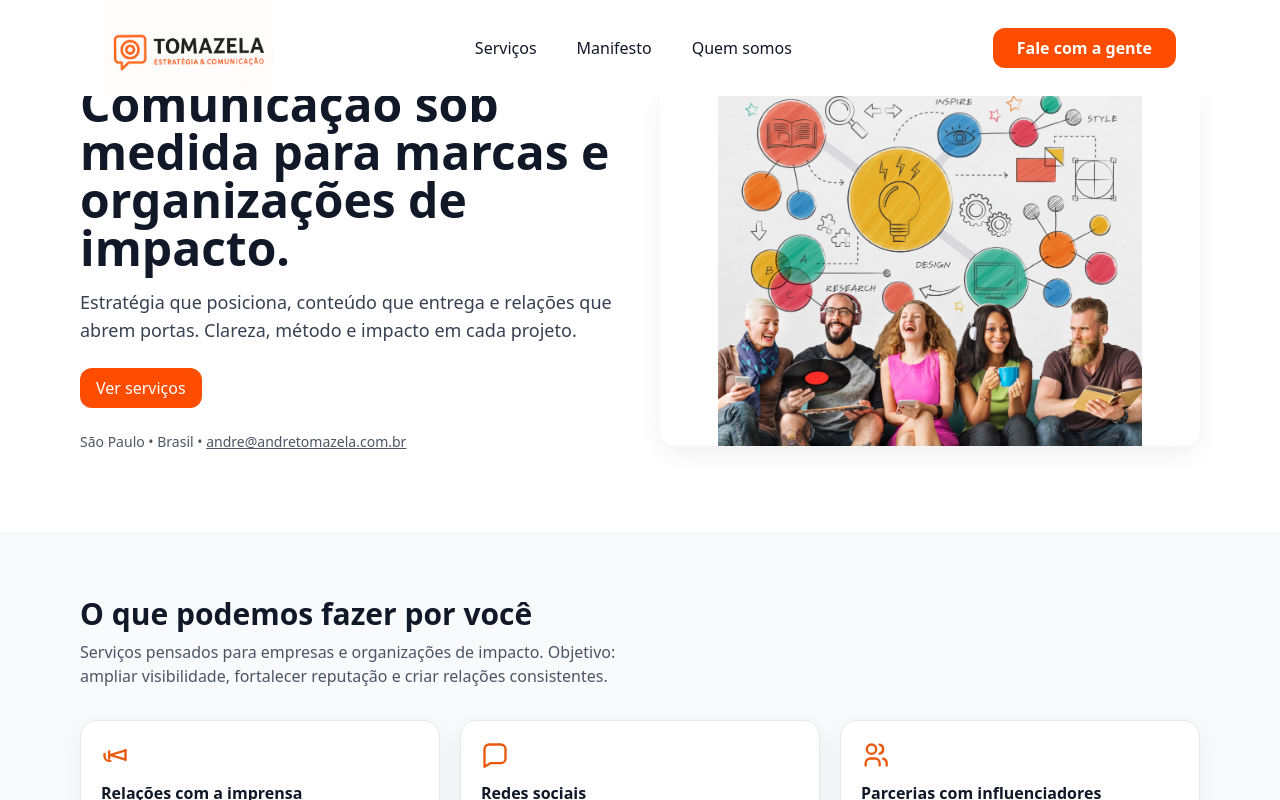
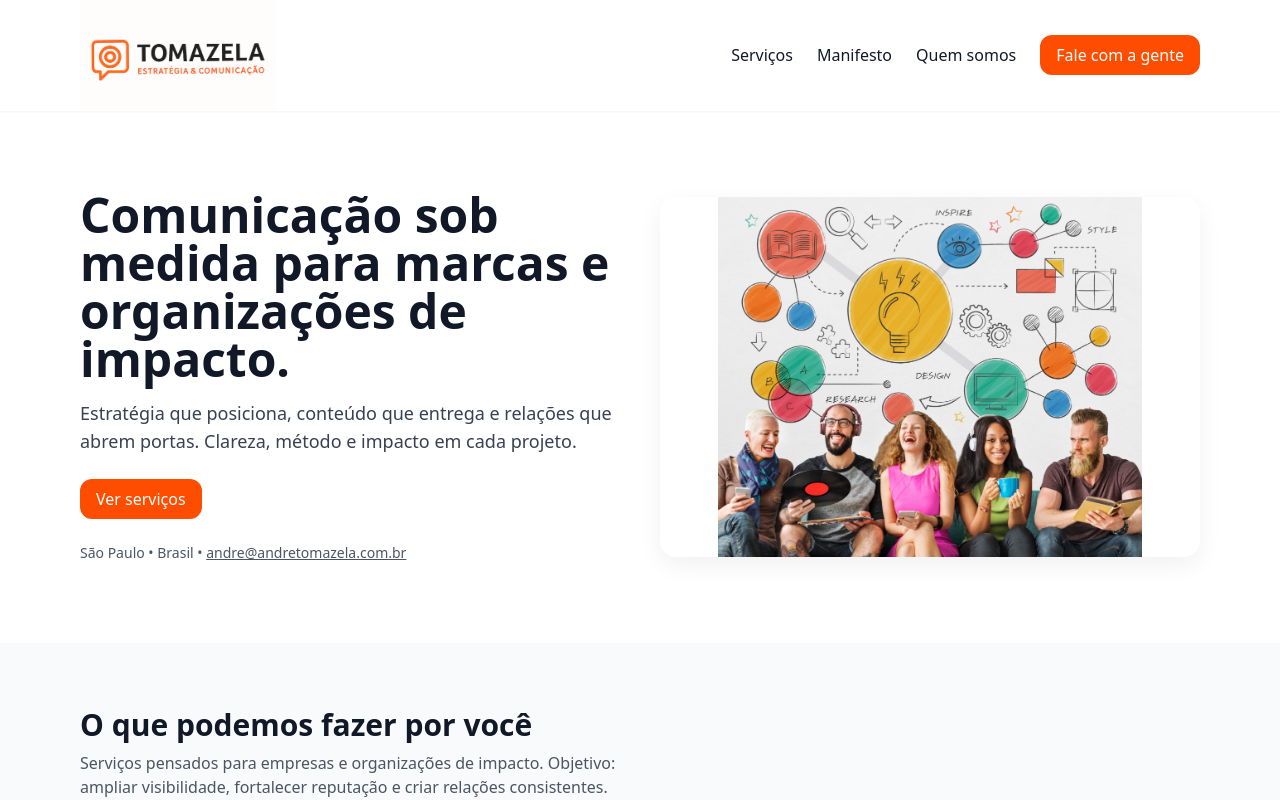
Before and after one commit to andretomazela-dev/manifesto, a Next.js app: page / in a window 1280 px wide. Shown: the top 800 px of the page. Built offline with nearby package versions, Linux system fonts and the light colour scheme.

Commit message:
Add files via upload

```diff
--- a/components/Header.jsx
+++ b/components/Header.jsx
@@ -1,101 +1,70 @@
-"use client";
-import { useEffect, useState } from "react";
-import Image from "next/image";
-import Link from "next/link";
+'use client';
+import { useState, useEffect } from 'react';
+import Link from 'next/link';
+import Image from 'next/image';
 
 export default function Header() {
-  const [isScrolled, setIsScrolled] = useState(false);
-  const [isMenuOpen, setIsMenuOpen] = useState(false);
+  const [scrolled, setScrolled] = useState(false);
+  const [menuOpen, setMenuOpen] = useState(false);
 
   useEffect(() => {
-    const onScroll = () => setIsScrolled(window.scrollY > 10);
-    window.addEventListener("scroll", onScroll);
-    return () => window.removeEventListener("scroll", onScroll);
+    const onScroll = () => setScrolled(window.scrollY > 4);
+    window.addEventListener('scroll', onScroll);
+    onScroll();
+    return () => window.removeEventListener('scroll', onScroll);
   }, []);
 
   return (
-    <header
-      className={`fixed top-0 left-0 w-full z-50 transition-all duration-300 ${
-        isScrolled ? "bg-white/90 shadow-md backdrop-blur-md" : "bg-white"
-      }`}
-    >
-      <nav className="container mx-auto flex items-center justify-between py-4 px-6 md:px-10">
-        {/* LOGO */}
-        <Link href="/" className="flex items-center" aria-label="Tomazela | Estratégia & Comunicação">
-          {/* largura controlada para não quebrar layout */}
-          <div className="relative w-[150px] md:w-[170px]">
-            <Image
-              src="/logo-tomazela.png"              // <- caminho correto no /public
-              alt="Tomazela | Estratégia & Comunicação"
-              width={170}
-              height={60}
-              sizes="(min-width: 768px) 170px, 150px"
-              className={`h-auto w-full object-contain transition-transform duration-300 ${
-                isScrolled ? "scale-95" : "scale-100"
-              }`}
-              priority
-            />
-          </div>
+    <header className={`sticky top-0 z-50 bg-white shadow-sm border-b ${scrolled ? 'border-gray-200' : 'border-transparent'}`}>
+      <div className="container flex items-center justify-between py-3">
+        <Link href="/" className="flex items-center">
+          <Image
+            src="/logo-tomazela.png"
+            alt="Tomazela"
+            width={440}
+            height={120}
+            priority
+            className={`w-auto transition-all duration-200 ${scrolled ? 'h-[80px] sm:h-[92px]' : 'h-[96px] sm:h-[110px]'}`}
+          />
         </Link>
 
-        {/* MENU DESKTOP */}
-        <ul className="hidden md:flex items-center gap-10 text-base text-gray-900 font-medium">
-          <li>
-            <Link href="/#servicos" className="hover:text-[#FF4D00] transition-colors">
-              Serviços
-            </Link>
-          </li>
-          <li>
-            <Link href="/manifesto" className="hover:text-[#FF4D00] transition-colors">
-              Manifesto
-            </Link>
-          </li>
-          <li>
-            <Link href="/#quem-somos" className="hover:text-[#FF4D00] transition-colors">
-              Quem somos
-            </Link>
-          </li>
-        </ul>
+        <nav className="hidden md:flex items-center gap-6">
+          <a href="/#servicos" className="hover:text-brand">Serviços</a>
+          <Link href="/manifesto" className="hover:text-brand">Manifesto</Link>
+          <a href="/#sobre" className="hover:text-brand">Quem somos</a>
+          <a href="/#contato" className="btn btn-primary rounded-2xl">Fale com a gente</a>
+        </nav>
 
-        {/* BOTÃO */}
-        <Link
-          href="/#contato"
-          className="hidden md:inline-block bg-[#FF4D00] text-white font-semibold py-2 px-6 rounded-xl hover:opacity-90 transition"
+        <button
+          className="md:hidden inline-flex items-center justify-center rounded-xl border px-3 py-2"
+          aria-label="Abrir menu"
+          onClick={() => setMenuOpen(true)}
         >
-          Fale com a gente
-        </Link>
+          <svg xmlns="http://www.w3.org/2000/svg" width="22" height="22" viewBox="0 0 24 24" fill="none" stroke="currentColor" strokeWidth="2" strokeLinecap="round" strokeLinejoin="round">
+            <line x1="3" y1="6" x2="21" y2="6"></line>
+            <line x1="3" y1="12" x2="21" y2="12"></line>
+            <line x1="3" y1="18" x2="21" y2="18"></line>
+          </svg>
+        </button>
+      </div>
 
-        {/* MENU MOBILE */}
-        <button
-          className="md:hidden flex flex-col justify-center items-center gap-1.5"
-          onClick={() => setIsMenuOpen((v) => !v)}
-          aria-label="Abrir menu"
+      <div className={`fixed inset-0 z-40 md:hidden ${menuOpen ? '' : 'pointer-events-none'}`}>
+        <div
+          className={`absolute inset-0 bg-black/50 transition-opacity duration-200 ${menuOpen ? 'opacity-100' : 'opacity-0'}`}
+          onClick={() => setMenuOpen(false)}
+        />
+        <div
+          className={`absolute right-0 top-0 h-full w-72 bg-white shadow-xl p-6 transition-transform duration-200 ${menuOpen ? 'translate-x-0' : 'translate-x-full'}`}
         >
-          <span className={`w-6 h-[2px] bg-black transition ${isMenuOpen ? "rotate-45 translate-y-[6px]" : ""}`} />
-          <span className={`w-6 h-[2px] bg-black transition ${isMenuOpen ? "opacity-0" : "opacity-100"}`} />
-          <span className={`w-6 h-[2px] bg-black transition ${isMenuOpen ? "-rotate-45 -translate-y-[6px]" : ""}`} />
-        </button>
-      </nav>
-
-      {/* MENU MOBILE ABERTO */}
-      {isMenuOpen && (
-        <div className="md:hidden bg-white border-t border-gray-200 py-4 px-6">
-          <ul className="flex flex-col gap-4 text-gray-800 font-medium">
-            <li><Link href="/#servicos" onClick={() => setIsMenuOpen(false)}>Serviços</Link></li>
-            <li><Link href="/manifesto" onClick={() => setIsMenuOpen(false)}>Manifesto</Link></li>
-            <li><Link href="/#quem-somos" onClick={() => setIsMenuOpen(false)}>Quem somos</Link></li>
-            <li>
-              <Link
-                href="/#contato"
-                className="inline-block bg-[#FF4D00] text-white font-semibold py-2 px-5 rounded-xl text-center"
-                onClick={() => setIsMenuOpen(false)}
-              >
-                Fale com a gente
-              </Link>
-            </li>
-          </ul>
+          <button className="mb-4" onClick={() => setMenuOpen(false)}>Fechar</button>
+          <nav className="flex flex-col gap-4">
+            <a href="/#servicos" onClick={() => setMenuOpen(false)}>Serviços</a>
+            <Link href="/manifesto" onClick={() => setMenuOpen(false)}>Manifesto</Link>
+            <a href="/#sobre" onClick={() => setMenuOpen(false)}>Quem somos</a>
+            <a href="/#contato" className="btn btn-primary rounded-2xl" onClick={() => setMenuOpen(false)}>Fale com a gente</a>
+          </nav>
         </div>
-      )}
+      </div>
     </header>
   );
 }
```
